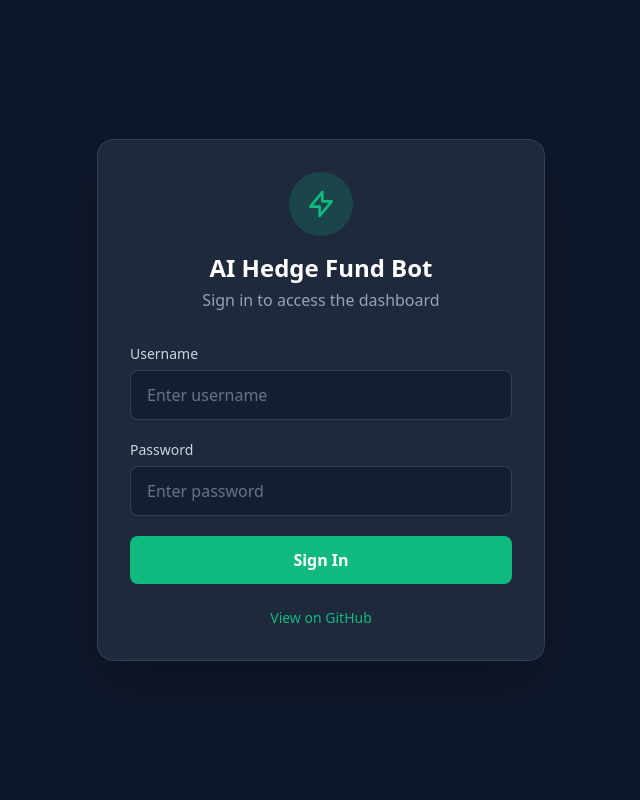
After one commit to Dkpiec/AI-Hedgefund-bot, a FastAPI app: page /login in a window 1280 px wide. The commit adds this page. Shown: the whole page, without its empty margins (319-959 px from the left). Run offline with FastAPI, Linux system fonts and the light colour scheme; some libraries are stand-ins or nearby versions.

Commit message:
security: manual login form with session cookie auth

```diff
--- a/src/dashboard/templates/index.html
+++ b/src/dashboard/templates/index.html
@@ -85,6 +85,7 @@
       </select>
       <span class="text-xs text-gray-500" id="chart-tf-label">Chart: 1h</span>
       <button id="toggle-btn" class="neon-btn">▶ Initialize Engine</button>
+      <a href="/logout" class="px-3 py-2 bg-red-900/50 hover:bg-red-800 text-red-400 hover:text-red-300 border border-red-700 rounded text-sm font-medium transition-colors">Logout</a>
     </div>
   </header>
 
--- /dev/null
+++ b/src/dashboard/templates/login.html
@@ -0,0 +1,92 @@
+<!DOCTYPE html>
+<html lang="en">
+<head>
+    <meta charset="UTF-8">
+    <meta name="viewport" content="width=device-width, initial-scale=1.0">
+    <title>AI Hedge Fund Bot - Login</title>
+    <script src="https://cdn.tailwindcss.com"></script>
+    <script>
+        tailwind.config = {
+            theme: {
+                extend: {
+                    colors: {
+                        primary: '#10B981',
+                        'primary-dark': '#059669',
+                        bg: '#0F172A',
+                        'bg-card': '#1E293B',
+                        'border': '#334155',
+                    }
+                }
+            }
+        }
+    </script>
+</head>
+<body class="min-h-screen bg-bg flex items-center justify-center p-4">
+    <div class="w-full max-w-md">
+        <div class="bg-bg-card rounded-2xl border border-border p-8 shadow-2xl">
+            <!-- Logo / Title -->
+            <div class="text-center mb-8">
+                <div class="inline-flex items-center justify-center w-16 h-16 rounded-full bg-primary/20 mb-4">
+                    <svg class="w-8 h-8 text-primary" fill="none" stroke="currentColor" viewBox="0 0 24 24">
+                        <path stroke-linecap="round" stroke-linejoin="round" stroke-width="2" d="M13 10V3L4 14h7v7l9-11h-7z"></path>
+                    </svg>
+                </div>
+                <h1 class="text-2xl font-bold text-white">AI Hedge Fund Bot</h1>
+                <p class="text-slate-400 mt-1">Sign in to access the dashboard</p>
+            </div>
+
+            <!-- Error Message -->
+            {% if error %}
+            <div class="mb-6 p-4 bg-red-900/30 border border-red-700 rounded-lg text-red-300 text-sm">
+                {{ error }}
+            </div>
+            {% endif %}
+
+            <!-- Login Form -->
+            <form method="post" class="space-y-5">
+                <input type="hidden" name="next" value="{{ next }}">
+
+                <div>
+                    <label for="username" class="block text-sm font-medium text-slate-300 mb-1.5">Username</label>
+                    <input
+                        type="text"
+                        id="username"
+                        name="username"
+                        autocomplete="username"
+                        required
+                        class="w-full px-4 py-3 bg-bg/50 border border-border rounded-lg text-white placeholder-slate-500 focus:outline-none focus:ring-2 focus:ring-primary focus:border-transparent transition-all"
+                        placeholder="Enter username"
+                    >
+                </div>
+
+                <div>
+                    <label for="password" class="block text-sm font-medium text-slate-300 mb-1.5">Password</label>
+                    <input
+                        type="password"
+                        id="password"
+                        name="password"
+                        autocomplete="current-password"
+                        required
+                        class="w-full px-4 py-3 bg-bg/50 border border-border rounded-lg text-white placeholder-slate-500 focus:outline-none focus:ring-2 focus:ring-primary focus:border-transparent transition-all"
+                        placeholder="Enter password"
+                    >
+                </div>
+
+                <button
+                    type="submit"
+                    class="w-full py-3 bg-primary hover:bg-primary-dark text-white font-semibold rounded-lg transition-colors focus:outline-none focus:ring-2 focus:ring-primary focus:ring-offset-2 focus:ring-offset-bg"
+                >
+                    Sign In
+                </button>
+            </form>
+
+            <!-- Footer -->
+            <div class="mt-6 text-center">
+                <p class="text-slate-500 text-sm">
+                    <a href="https://github.com/Dkpiec/AI-Hedgefund-bot" target="_blank" class="text-primary hover:underline">View on GitHub</a>
+                </p>
+            </div>
+        </div>
+    </div>
+</body>
+</html>
--- a/src/main.py
+++ b/src/main.py
@@ -13,12 +13,13 @@ from pathlib import Path
 
 from fastapi import FastAPI, Request, Depends, HTTPException
 from fastapi.security import HTTPBasic, HTTPBasicCredentials
-from fastapi.responses import HTMLResponse, JSONResponse
+from fastapi.responses import HTMLResponse, JSONResponse, RedirectResponse
 from fastapi.staticfiles import StaticFiles
 from fastapi.templating import Jinja2Templates
 import secrets
 from typing import Optional
 from starlette import status as http_status
+import hashlib
 
 sys.path.append(str(Path(__file__).parent))
 from config import (
@@ -112,30 +113,37 @@ app.mount("/static", StaticFiles(directory=str(BASE_DIR / "dashboard" / "static"
 templates = Jinja2Templates(directory=str(BASE_DIR / "dashboard" / "templates"))
 
 # ---------------------------------------------------------------------------
-# HTTP Basic Auth dependency (global, protects every route except /login)
+# Session-based Auth (login form + cookie)
 # ---------------------------------------------------------------------------
-security = HTTPBasic(auto_error=False)
+# Secret for signing session cookies
+SESSION_SECRET = hashlib.sha256((DASHBOARD_USERNAME + DASHBOARD_PASSWORD).encode()).hexdigest()[:32]
 
-def require_auth(credentials: Optional[HTTPBasicCredentials] = Depends(security),
-                 request: Request = None):
-    if credentials is None:
+# Simple in-memory session store (use Redis in production for multi-worker)
+sessions = {}
+
+def create_session_token(username: str) -> str:
+    return hashlib.sha256(f"{username}:{SESSION_SECRET}:{secrets.token_hex(16)}".encode()).hexdigest()
+
+def verify_session(request: Request) -> bool:
+    session_id = request.cookies.get("session_id")
+    if not session_id or session_id not in sessions:
+        return False
+    session = sessions[session_id]
+    if session.get("username") != DASHBOARD_USERNAME:
+        return False
+    return True
+
+def require_login(request: Request):
+    """Dependency that checks session or raises 401 with login redirect"""
+    if not verify_session(request):
         raise HTTPException(
-            status_code=status.HTTP_401_UNAUTHORIZED,
+            status_code=http_status.HTTP_401_UNAUTHORIZED,
             detail="Authentication required",
-            headers={"WWW-Authenticate": 'Basic realm="AI Hedge Fund Bot"'},
         )
-    if not secrets.compare_digest(credentials.username, DASHBOARD_USERNAME) or \
-       not secrets.compare_digest(credentials.password, DASHBOARD_PASSWORD):
-        raise HTTPException(
-            status_code=status.HTTP_401_UNAUTHORIZED,
-            detail="Invalid credentials",
-            headers={"WWW-Authenticate": 'Basic realm="AI Hedge Fund Bot"'},
-        )
-    return credentials
+    return True
 
-# Routes that don't need auth
-PUBLIC_ROUTES = {"/login", "/health"}
-
+# Public routes (no auth needed)
+PUBLIC_ROUTES = {"/login", "/health", "/static"}
 
 @app.middleware("http")
 async def auth_middleware(request: Request, call_next):
@@ -148,35 +156,59 @@ async def auth_middleware(request: Request, call_next):
     if path.startswith("/static/"):
         return await call_next(request)
 
-    # Check for Authorization header
-    auth_header = request.headers.get("Authorization")
-    if not auth_header or not auth_header.startswith("Basic "):
-        return JSONResponse(
-            status_code=http_status.HTTP_401_UNAUTHORIZED,
-            content={"detail": "Authentication required"},
-            headers={"WWW-Authenticate": 'Basic realm="AI Hedge Fund Bot"'},
-        )
-
-    import base64
-    try:
-        decoded = base64.b64decode(auth_header[6:]).decode("utf-8")
-        username, password = decoded.split(":", 1)
-    except Exception:
-        return JSONResponse(
-            status_code=http_status.HTTP_401_UNAUTHORIZED,
-            content={"detail": "Invalid credentials"},
-            headers={"WWW-Authenticate": 'Basic realm="AI Hedge Fund Bot"'},
-        )
-
-    if not secrets.compare_digest(username, DASHBOARD_USERNAME) or \
-       not secrets.compare_digest(password, DASHBOARD_PASSWORD):
-        return JSONResponse(
-            status_code=http_status.HTTP_401_UNAUTHORIZED,
-            content={"detail": "Invalid credentials"},
-            headers={"WWW-Authenticate": 'Basic realm="AI Hedge Fund Bot"'},
-        )
+    # Check session cookie
+    if not verify_session(request):
+        # Redirect to login page with redirect back to original URL
+        login_url = f"/login?next={path}"
+        return RedirectResponse(url=login_url, status_code=302)
 
     return await call_next(request)
+
+# ---------------------------------------------------------------------------
+# LOGIN ROUTES
+# ---------------------------------------------------------------------------
+@app.get("/login", response_class=HTMLResponse)
+async def login_page(request: Request, next: str = "/"):
+    return templates.TemplateResponse(request, "login.html", {"next": next})
+
+@app.post("/login", response_class=HTMLResponse)
+async def login_submit(request: Request):
+    form = await request.form()
+    username = str(form.get("username", ""))
+    password = str(form.get("password", ""))
+    next_url = str(form.get("next", "/"))
+
+    if secrets.compare_digest(username, DASHBOARD_USERNAME) and \
+       secrets.compare_digest(password, DASHBOARD_PASSWORD):
+        # Create session
+        session_id = create_session_token(username)
+        sessions[session_id] = {"username": username}
+
+        response = RedirectResponse(url=next_url, status_code=302)
+        response.set_cookie(
+            key="session_id",
+            value=session_id,
+            httponly=True,
+            secure=False,  # Set True in production with HTTPS
+            samesite="lax",
+            max_age=86400 * 7  # 7 days
+        )
+        return response
+
+    # Invalid credentials - show login page with error
+    return templates.TemplateResponse(request, "login.html", {
+        "next": next_url,
+        "error": "Invalid username or password"
+    })
+
+@app.get("/logout")
+async def logout(request: Request):
+    session_id = request.cookies.get("session_id")
+    if session_id and session_id in sessions:
+        del sessions[session_id]
+    response = RedirectResponse(url="/login", status_code=302)
+    response.delete_cookie("session_id")
+    return response
 
 
 # ============================================================================
```
